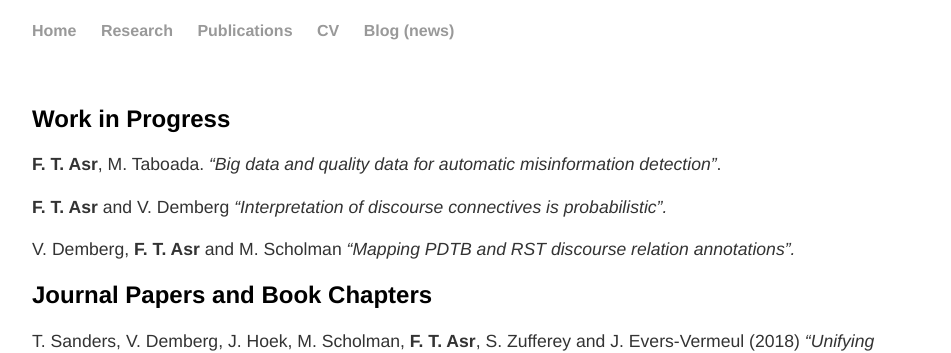
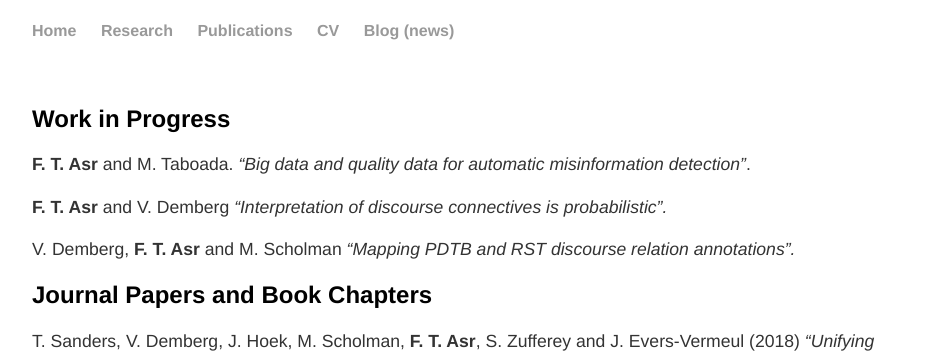
Before and after one commit to FTAsr/ftasr.github.io, a Jekyll site: the page built from publications/index.md, in a window 1280 px wide and 900 px high. Shown: the top 353 px of the window, without its empty margins (160-1111 px from the left). Built offline with Jekyll 4.4.1, drawn with Linux system fonts in a browser that asks for light colours.

Commit message:
publication page

```diff
--- a/publications/index.md
+++ b/publications/index.md
@@ -7,7 +7,7 @@ title: Publications
 
 ## Work in Progress
 
-<span>**F. T. Asr**</span>, M. Taboada. <span>*“Big data and
+<span>**F. T. Asr**</span> and M. Taboada. <span>*“Big data and
 quality data for automatic misinformation detection”*</span>.
 
 <span>**F. T. Asr**</span> and V. Demberg <span>*“Interpretation of discourse connectives is
```
